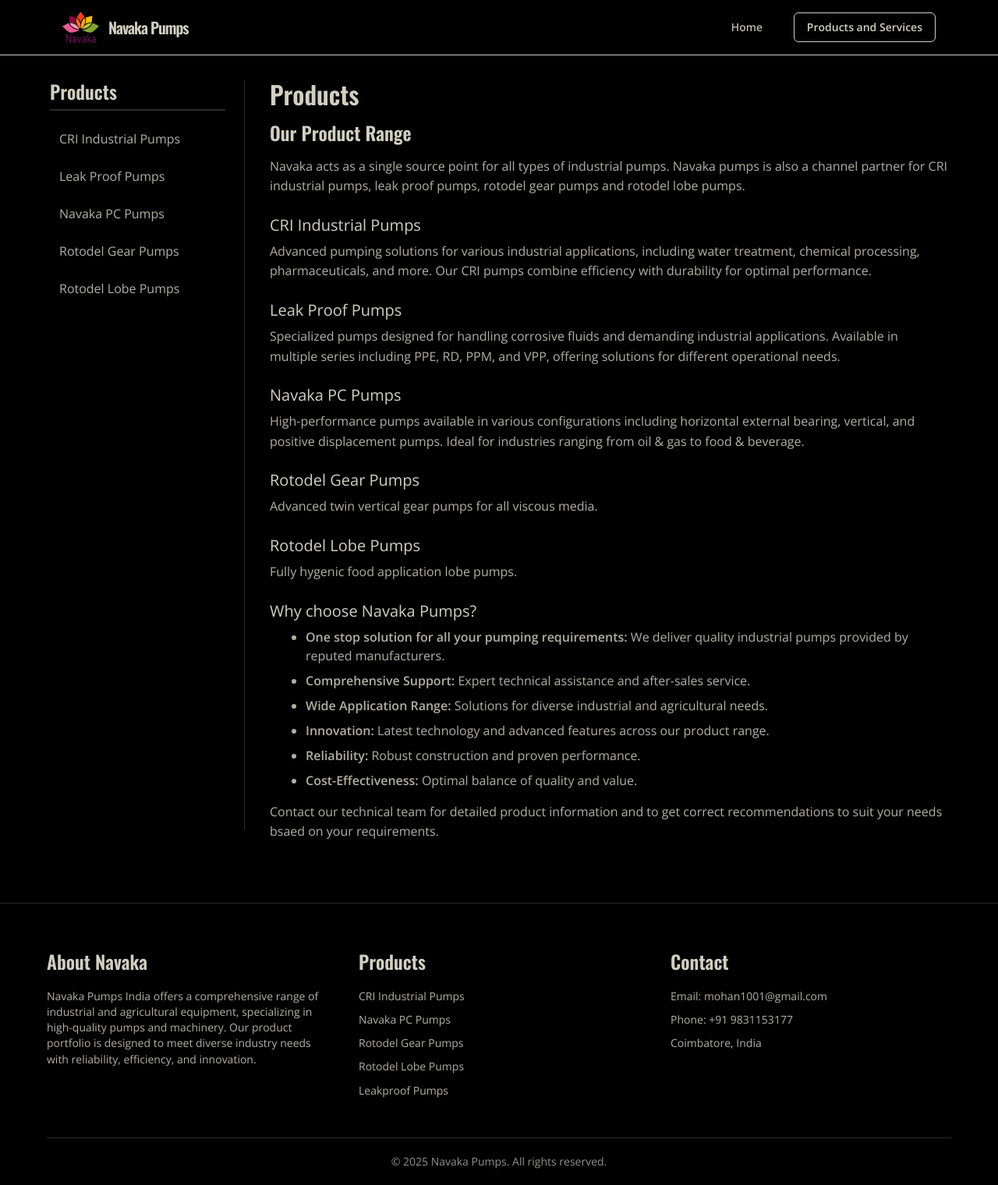
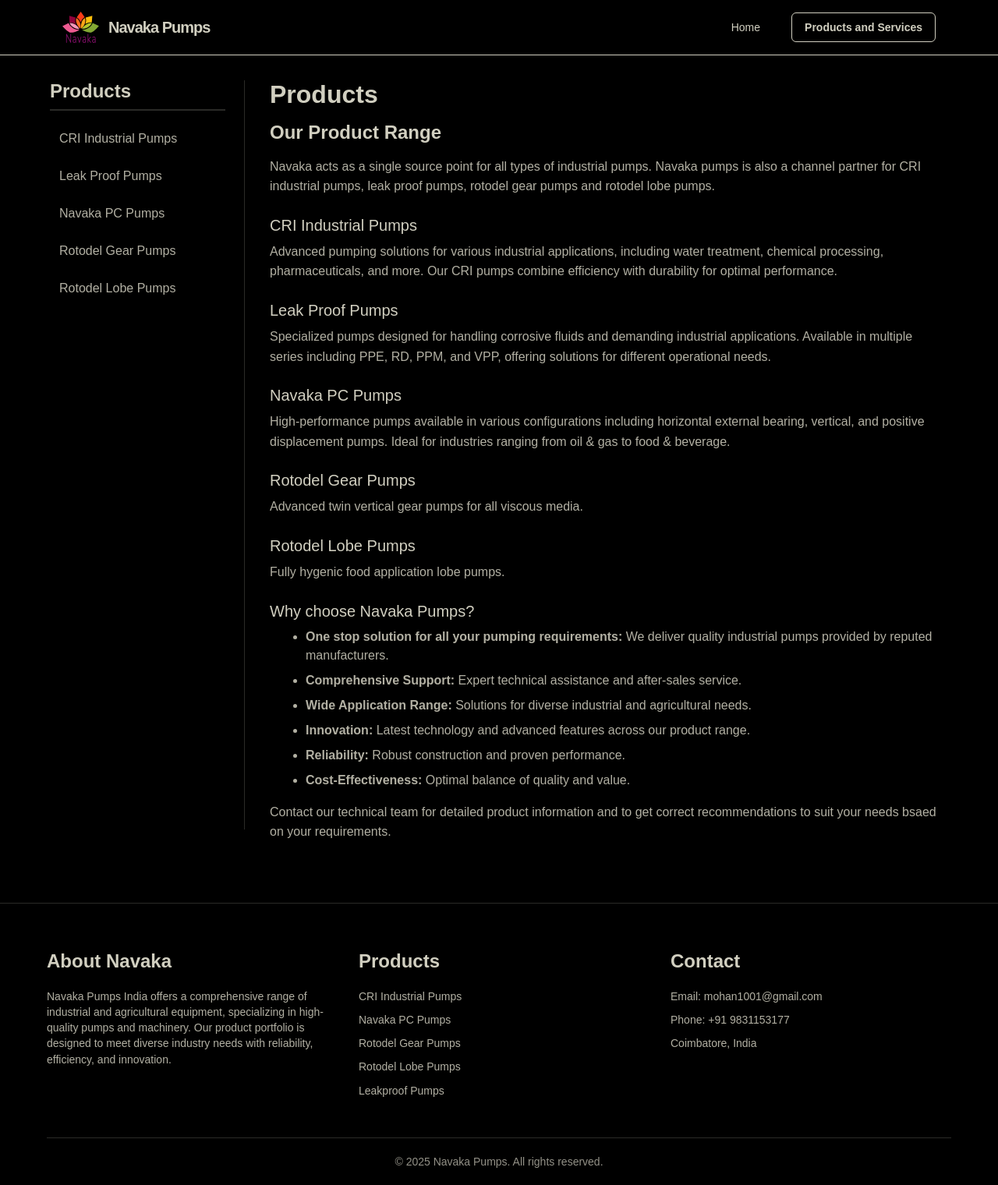
Before and after one commit to manassaloi/navakapumps, a Jekyll site: the page built from products.md, in a window 1280 px wide. Shown: the whole page at 78% size. Built offline with Jekyll 4.4.1, drawn with Linux system fonts in a browser that asks for light colours.

Commit message:
Update style.scss

```diff
--- a/assets/css/style.scss
+++ b/assets/css/style.scss
@@ -4,8 +4,8 @@
 @charset "utf-8";
 
 // Typography
-$font-heading: "Oswald", sans-serif;
-$font-body: "Open Sans", sans-serif;
+$font-heading: "Cormorant Garamond", sans-serif;
+$font-body: "GeistSans", sans-serif;
 $font-size-h1: 3rem;      // 48px
 $font-size-h2: 2rem;      // 32px
 $font-size-h3: 1.5rem;    // 24px
```
